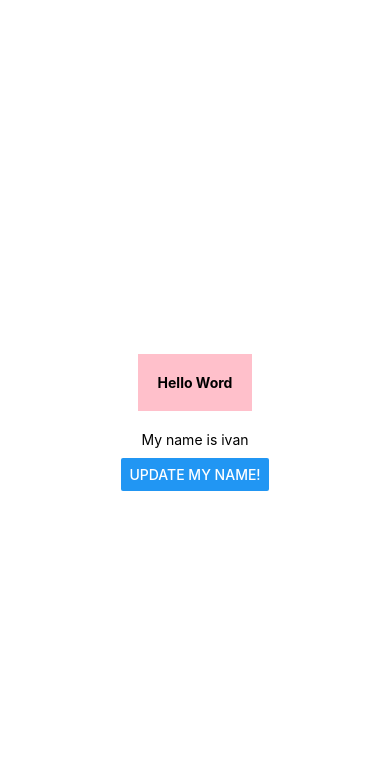
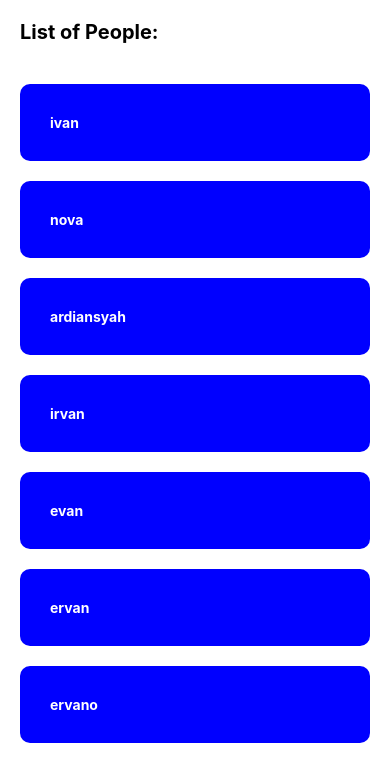
Before and after one commit to ivannoard/learn-react-native, a React Native app: screen / in a window 390 px wide. Shown: the top 782 px of the page. Built offline with nearby package versions, Linux system fonts and the light colour scheme.

Commit message:
scrollview & list

```diff
--- a/App.js
+++ b/App.js
@@ -1,24 +1,49 @@
-import { useState } from "react";
-import { StatusBar } from "expo-status-bar";
-import { StyleSheet, Text, View, Button } from "react-native";
+import { StyleSheet, Text, View, ScrollView } from "react-native";
 
 export default function App() {
-  const [name, setName] = useState("ivan");
-  function handleClick() {
-    setName("Ardiansyah");
-  }
+  const listPeople = [
+    {
+      name: "ivan",
+      key: 1,
+    },
+    {
+      name: "nova",
+      key: 2,
+    },
+    {
+      name: "ardiansyah",
+      key: 3,
+    },
+    {
+      name: "irvan",
+      key: 4,
+    },
+    {
+      name: "evan",
+      key: 5,
+    },
+    {
+      name: "ervan",
+      key: 6,
+    },
+    {
+      name: "ervano",
+      key: 7,
+    },
+  ];
+
   return (
     <View style={styles.container}>
-      <View style={styles.bgPink}>
-        <Text style={styles.textBold}>Hello Word</Text>
+      <View style={styles.containerNavbar}>
+        <Text style={styles.textBold}>List of People:</Text>
       </View>
-      <View style={styles.secondContainer}>
-        <Text style={styles.textCenter}>My name is {name}</Text>
-        <View style={styles.buttonStyle}>
-          <Button title="Update My Name!" onPress={handleClick} />
-        </View>
-      </View>
-      <StatusBar style="auto" />
+      <ScrollView style={styles.scrollContainer}>
+        {listPeople.map((item) => (
+          <View key={item.key} style={styles.listContainer}>
+            <Text style={styles.listText}>{item.name}</Text>
+          </View>
+        ))}
+      </ScrollView>
     </View>
   );
 }
@@ -27,23 +52,27 @@ const styles = StyleSheet.create({
   container: {
     flex: 1,
     backgroundColor: "#fff",
-    alignItems: "center",
-    justifyContent: "center",
+    // alignItems: "center",
+    // justifyContent: "center",
+  },
+  scrollContainer: {
+    paddingHorizontal: 20,
+  },
+  containerNavbar: {
+    padding: 20,
   },
   textBold: {
     fontWeight: "bold",
+    fontSize: 20,
   },
-  bgPink: {
-    backgroundColor: "pink",
-    padding: 20,
-  },
-  secondContainer: {
+  listContainer: {
+    backgroundColor: "blue",
+    borderRadius: 10,
+    padding: 30,
     marginTop: 20,
   },
-  textCenter: {
-    textAlign: "center",
-  },
-  buttonStyle: {
-    marginTop: 10,
+  listText: {
+    fontWeight: "bold",
+    color: "white",
   },
 });
```
